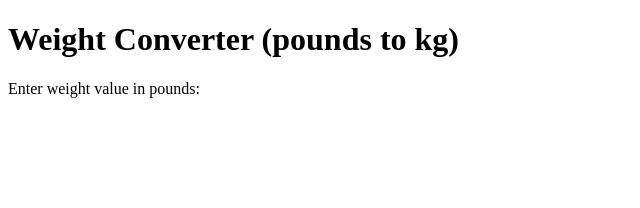
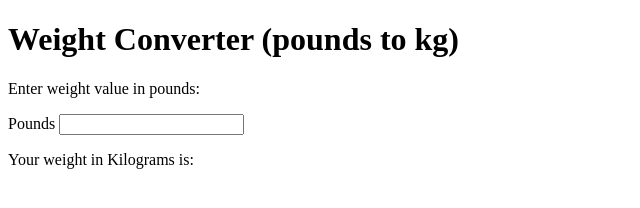
Before and after one commit to ronypk/java-script-all, a plain HTML site: page Weight Conversion Tool/index.html in a window 1280 px wide. Shown: the whole page, without its empty margins (0-640 px from the left). Drawn offline with Linux system fonts and the light colour scheme.

Commit message:
add html all

```diff
--- a/Weight Conversion Tool/index.html
+++ b/Weight Conversion Tool/index.html
@@ -12,6 +12,9 @@
         <form>
             <h1>Weight Converter (pounds to kg)</h1>
             <p>Enter weight value in pounds:</p>
+            <label>Pounds</label>
+            <input type="number" step=".1">
+            <p>Your weight in Kilograms is: <span id="result"></span></p>
         </form>
     </div>
     <script src="app.js"></script>
```
